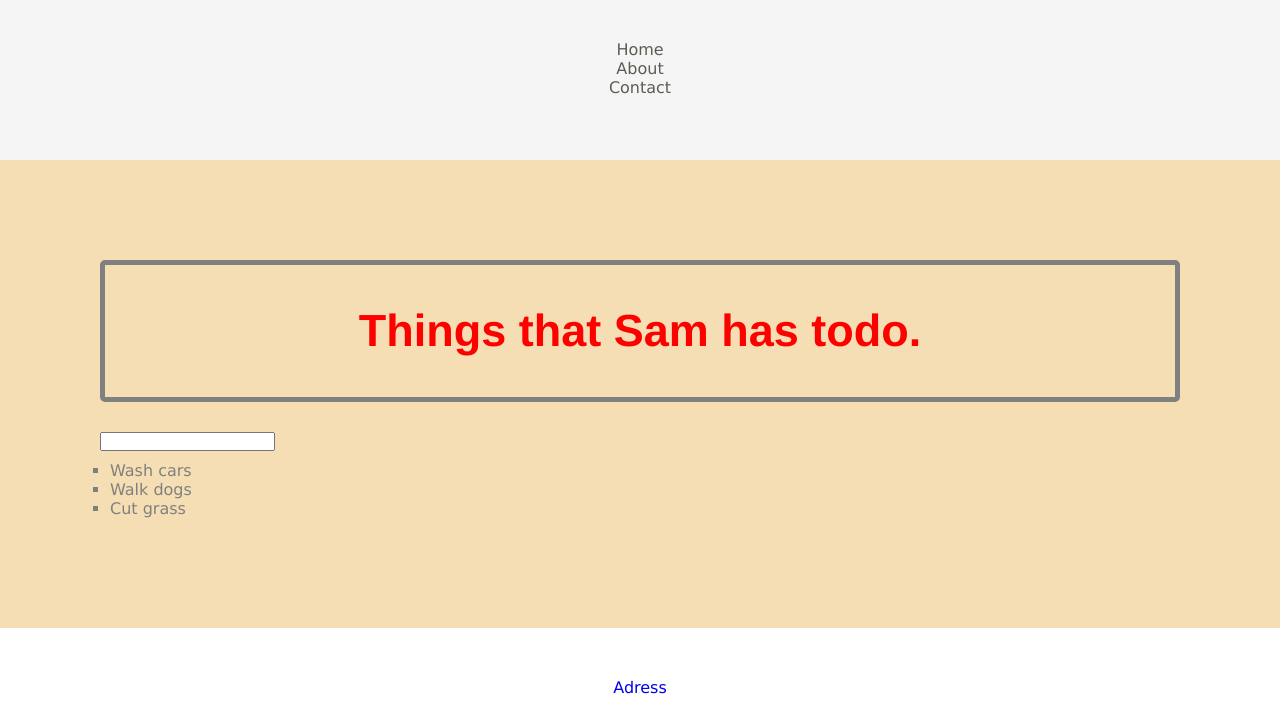
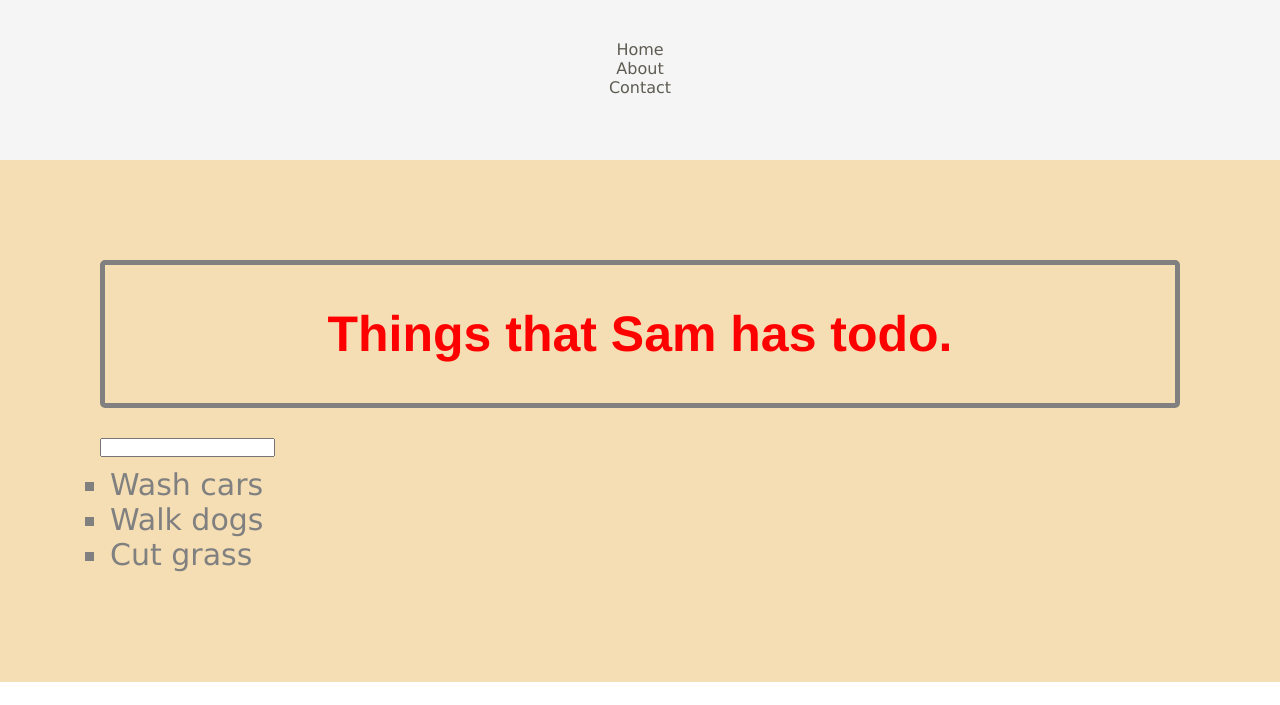
Before and after one commit to michalweclawik/HTML-CSS-RECAP, a plain HTML site: page index.html in a window 1280 px wide. Shown: the top 705 px of the page. Drawn offline with Linux system fonts and the light colour scheme.

Commit message:
additional style

```diff
--- a/style.css
+++ b/style.css
@@ -16,7 +16,7 @@
 
 h1 {
   font-family: "Franklin Gothic Medium", "Arial Narrow", Arial, sans-serif;
-  font-size: 45px;
+  font-size: 50px;
   color: red;
   text-align: center;
   padding: 40px;
@@ -28,7 +28,6 @@ main {
   color: black;
   background-color: wheat;
   padding: 100px;
-  text-align: ;
 }
 
 section {
@@ -39,6 +38,7 @@ section {
   padding: 10px;
   color: grey;
   list-style-type: square;
+  font-size: 30px;
 }
 
 footer {
```
